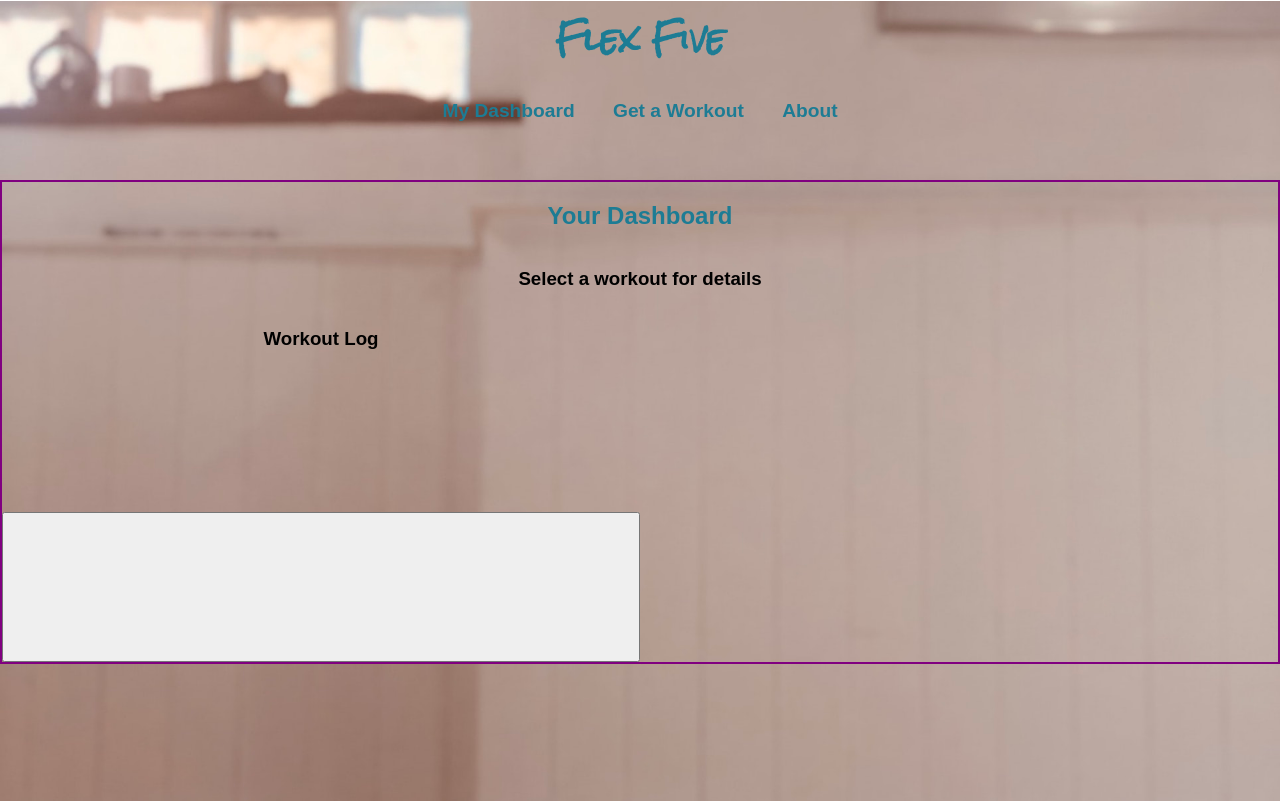
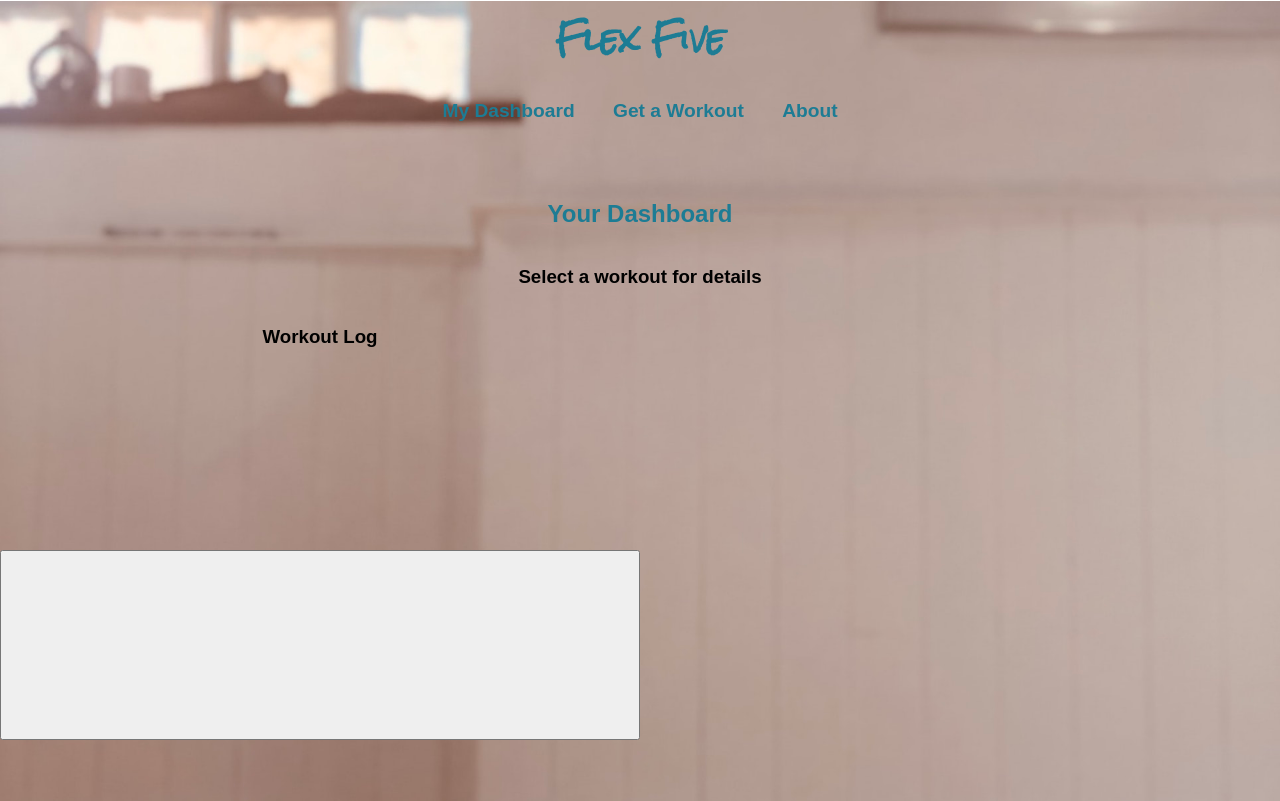
Before and after one commit to Flex-Snooze/flex-snooze-frontend, a React (Create React App) app: page /mydashboard in a window 1280 px wide. Built offline with nearby package versions, Linux system fonts and the light colour scheme; no server answers; a web font is replaced by a local one.

Commit message:
add scroll functionality to logheader comp

```diff
--- a/src/components/Dashboard/Dashboard.css
+++ b/src/components/Dashboard/Dashboard.css
@@ -1,7 +1,6 @@
 .dashboard__div {
     display: grid;
-    height: 60vh;
-    border: 2px purple solid;
+    height: 70vh;
     grid-template-columns: 1fr 1fr;
     grid-template-rows: .2fr .2fr 3fr;
 }
--- a/src/components/Log/LogDetail.css
+++ b/src/components/Log/LogDetail.css
@@ -1,6 +1,5 @@
 .logDetail__div {
     display: grid;
-    border: 2px orange solid;
     grid-row: 3/ span 1;
     grid-column: 2;
     padding-bottom: 18em;
--- a/src/components/Log/LogHeader.css
+++ b/src/components/Log/LogHeader.css
@@ -2,7 +2,7 @@
     display: grid;
     grid-column: 1;
     grid-row: 3/ span 2;
-
+    overflow-y: scroll;
 }
 
 .logHeader__button {
```
